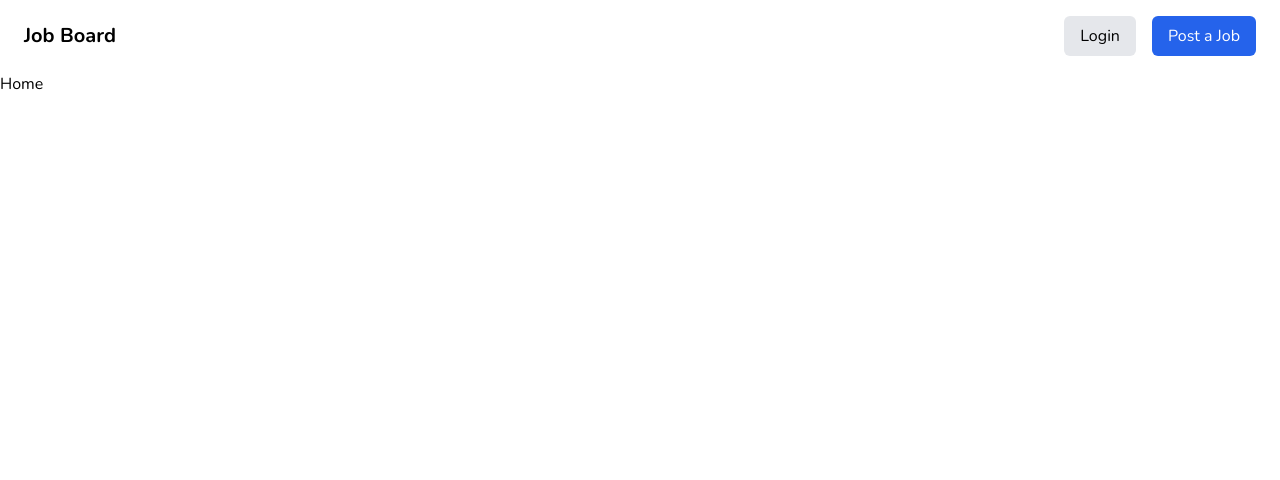
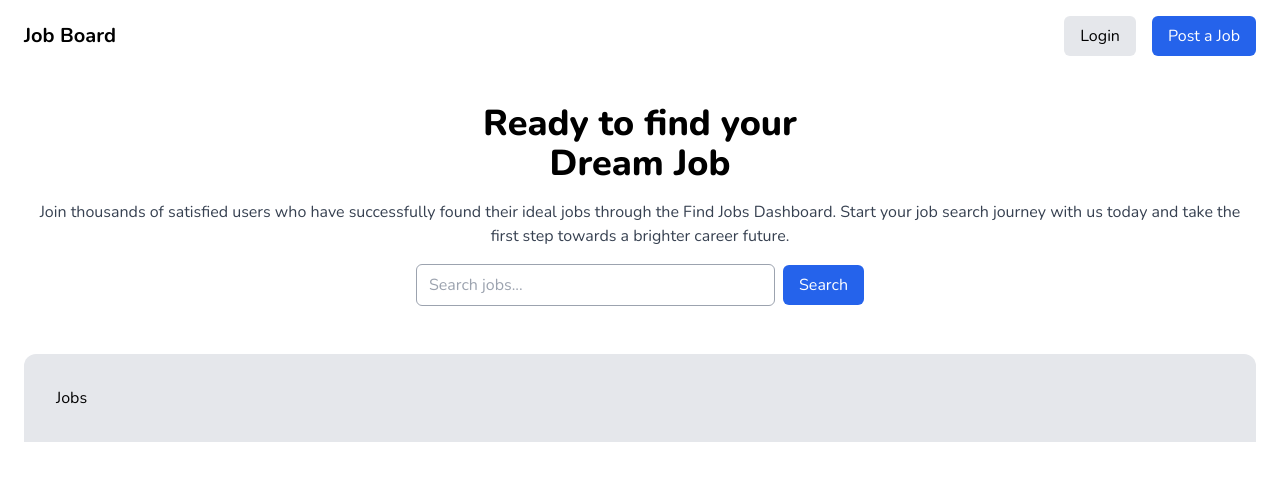
Before and after one commit to WaiYanMoeMyintt/jobs_ui, a Next.js app: page / in a window 1280 px wide. Shown: the top 480 px of the page. Built offline with nearby package versions, Linux system fonts and the light colour scheme.

Commit message:
Update Hero Sectiono UI

```diff
--- a/src/app/components/Header.tsx
+++ b/src/app/components/Header.tsx
@@ -3,7 +3,7 @@ import Link from "next/link";
 const Header = () => {
   return (
     <header>
-      <div className="flex justify-between items-center p-4 px-6 container mx-auto">
+      <div className="flex justify-between items-center  mx-auto">
         <Link href="/" className="font-bold text-xl">
           Job Board
         </Link>
--- /dev/null
+++ b/src/app/components/Hero.tsx
@@ -0,0 +1,23 @@
+import React from "react";
+
+const Hero = () => {
+  return (
+    <section className="py-12">
+      <h1 className="text-4xl font-extrabold text-center">
+        Ready to find your <br /> Dream Job
+      </h1>
+      <p className="text-center text-gray-700 mt-4 ">
+        Join thousands of satisfied users who have successfully found their
+        ideal jobs through the Find Jobs Dashboard. Start your job search
+        journey with us today and take the first step towards a brighter career
+        future.
+      </p>
+       <form className="flex gap-2 mt-4  max-w-md mx-auto items-center justify-center">
+          <input type="text" className="border border-gray-400 w-full py-2 px-3 rounded-md" placeholder="Search jobs..."/>
+          <button className="bg-blue-600 text-white py-2 px-4 rounded-md">Search</button>
+       </form>
+    </section>
+  );
+};
+
+export default Hero;
--- /dev/null
+++ b/src/app/components/Jobs.tsx
@@ -0,0 +1,9 @@
+import React from 'react'
+
+const Jobs = () => {
+  return (
+    <div className='bg-gray-200 p-8 rounded-t-xl '>Jobs</div>
+  )
+}
+
+export default Jobs
--- a/src/app/layout.tsx
+++ b/src/app/layout.tsx
@@ -18,8 +18,10 @@ export default function RootLayout({
   return (
     <html lang="en">
       <body className={inter.className}>
-        <Header />
-        {children}
+        <main className="py-4 px-6  mx-auto">
+          <Header />
+          {children}
+        </main>
       </body>
     </html>
   );
--- a/src/app/page.tsx
+++ b/src/app/page.tsx
@@ -1,9 +1,13 @@
-import React from 'react'
-
+import React from "react";
+import Hero from "./components/Hero";
+import Jobs from "./components/Jobs";
 const Home = () => {
   return (
-    <div>Home </div>
-  )
-}
+    <div>
+        <Hero />
+        <Jobs />
+    </div>
+  );
+};
 
-export default Home
+export default Home;
--- a/tailwind.config.ts
+++ b/tailwind.config.ts
@@ -6,6 +6,7 @@ const config: Config = {
     "./src/components/**/*.{js,ts,jsx,tsx,mdx}",
     "./src/app/**/*.{js,ts,jsx,tsx,mdx}",
   ],
+
   theme: {
     extend: {
       backgroundImage: {
@@ -14,6 +15,13 @@ const config: Config = {
           "conic-gradient(from 180deg at 50% 50%, var(--tw-gradient-stops))",
       },
     },
+    container: {
+      screens: {
+        'lg': '768px',
+        'xl': '768px',
+        '2xl': '768px',
+      },
+    },
   },
   plugins: [],
 };
```
